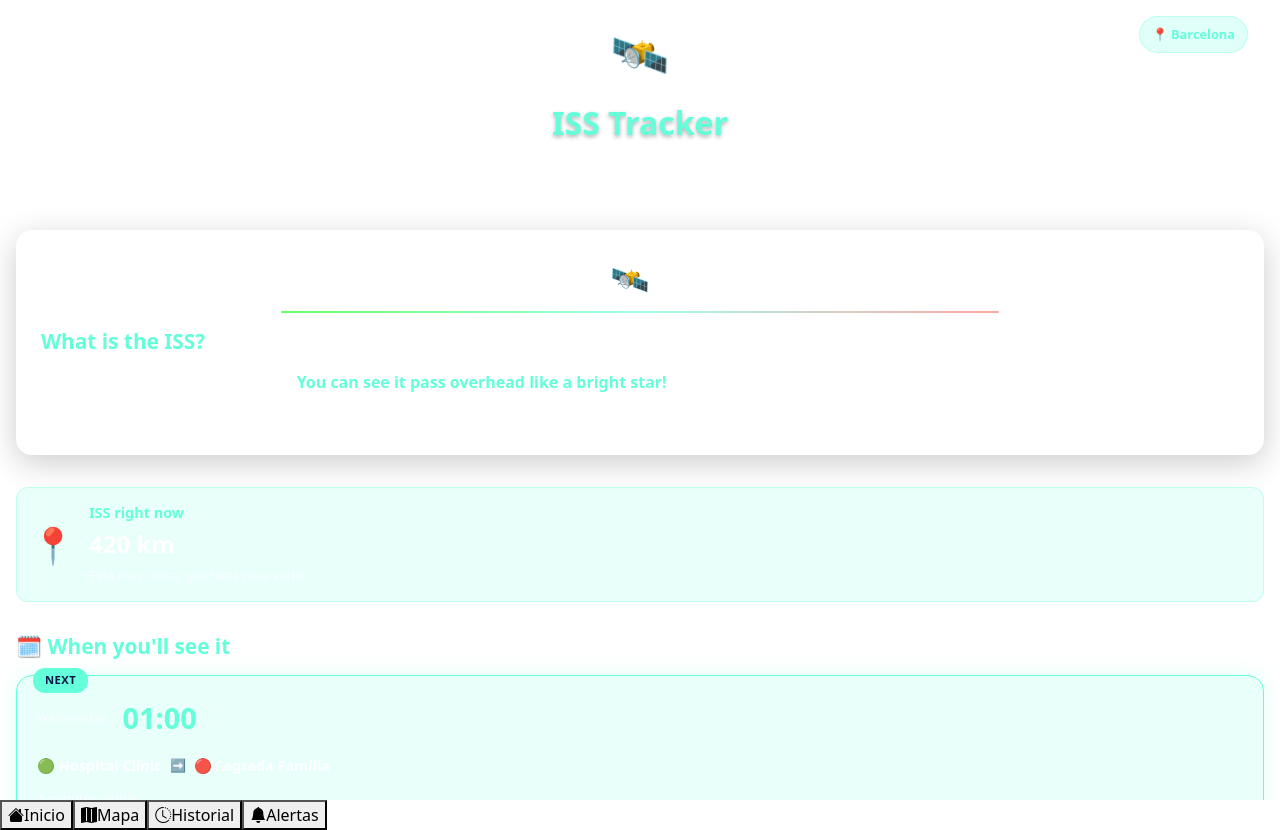
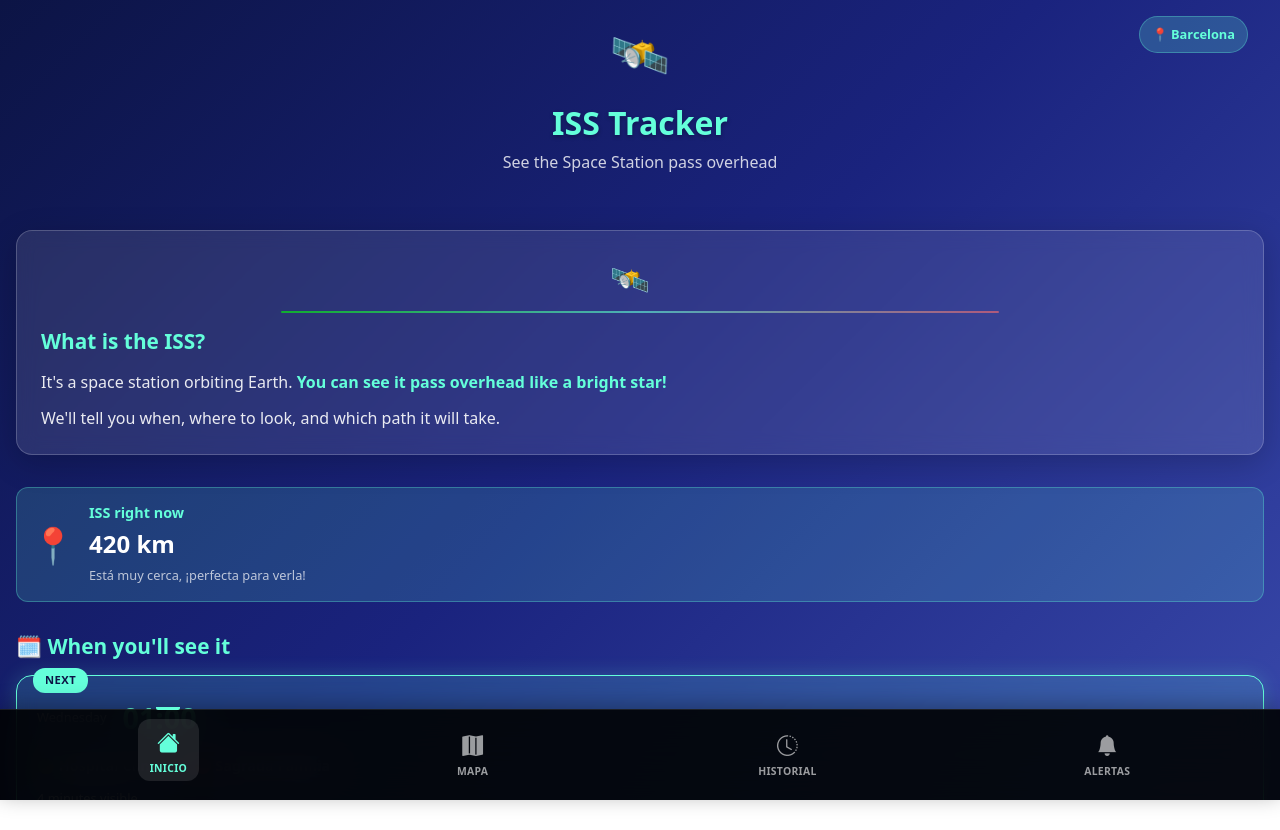
Before and after one commit to deuvede24/IssTracker, an Angular app: page /home in a window 1280 px wide. After the commit the page ends 800 px from the top, so only its background shows below. Built offline with nearby package versions, Linux system fonts and the light colour scheme.

Commit message:
refactor: compact pass info into single bar & polish UI

```diff
--- a/src/app/app.component.scss
+++ b/src/app/app.component.scss
@@ -0,0 +1,148 @@
+// app.component.scss - BOTTOM NAVIGATION LAYOUT
+.app-container {
+  display: flex;
+  flex-direction: column;
+  height: 100vh;
+  background: linear-gradient(135deg, #0c1445 0%, #1a237e 50%, #3949ab 100%);
+  overflow: hidden;
+}
+
+// MAIN CONTENT - Ocupa todo el espacio disponible
+.main-content {
+  flex: 1;
+  overflow: hidden;
+  position: relative;
+  padding-bottom: 0; // Sin padding, el bottom nav es fijo
+}
+
+// BOTTOM NAVIGATION BAR
+.bottom-nav {
+  display: flex;
+  justify-content: space-around;
+  align-items: center;
+  background: rgba(0,0,0,0.9);
+  backdrop-filter: blur(20px);
+  border-top: 1px solid rgba(255,255,255,0.1);
+  padding: 0.75rem 1rem 1.5rem; // Extra padding abajo para el "home indicator"
+  position: fixed;
+  bottom: 0;
+  left: 0;
+  right: 0;
+  z-index: 1000;
+
+  // Efecto glassmorphism
+  box-shadow: 0 -4px 20px rgba(0,0,0,0.3);
+}
+
+.nav-item {
+  display: flex;
+  flex-direction: column;
+  align-items: center;
+  justify-content: center;
+  gap: 0.25rem;
+  background: transparent;
+  border: none;
+  color: rgba(255,255,255,0.6);
+  cursor: pointer;
+  transition: all 0.3s ease;
+  padding: 0.5rem 0.75rem;
+  border-radius: 12px;
+  min-width: 60px;
+  position: relative;
+
+  &:hover {
+    color: rgba(255,255,255,0.8);
+    background: rgba(255,255,255,0.05);
+    transform: translateY(-2px);
+  }
+
+  &.active {
+    color: var(--item-color, #64ffda);
+    background: rgba(255,255,255,0.1);
+    transform: translateY(-3px);
+
+    .nav-icon {
+      transform: scale(1.1);
+    }
+
+    // Indicador activo encima
+    &::before {
+      content: '';
+      position: absolute;
+      top: -0.75rem;
+      left: 50%;
+      transform: translateX(-50%);
+      width: 24px;
+      height: 3px;
+      background: var(--item-color, #64ffda);
+      border-radius: 0 0 2px 2px;
+    }
+  }
+
+  &:active {
+    transform: translateY(-1px) scale(0.95);
+  }
+}
+
+.nav-icon {
+  font-size: 1.3rem;
+  transition: transform 0.2s ease;
+}
+
+.nav-label {
+  font-size: 0.65rem;
+  font-weight: 600;
+  text-transform: uppercase;
+  letter-spacing: 0.3px;
+  line-height: 1;
+}
+
+// RESPONSIVE ADJUSTMENTS
+@media (max-width: 480px) {
+  .bottom-nav {
+    padding: 0.5rem 0.5rem 1.25rem;
+  }
+
+  .nav-item {
+    padding: 0.5rem 0.5rem;
+    min-width: 50px;
+    gap: 0.2rem;
+  }
+
+  .nav-icon {
+    font-size: 1.2rem;
+  }
+
+  .nav-label {
+    font-size: 0.6rem;
+  }
+}
+
+@media (max-width: 360px) {
+  .nav-label {
+    display: none; // En pantallas muy pequeñas, solo iconos
+  }
+
+  .nav-icon {
+    font-size: 1.4rem; // Iconos más grandes cuando no hay texto
+  }
+
+  .nav-item {
+    gap: 0;
+    padding: 0.75rem 0.5rem;
+  }
+}
+
+// Safe area para iPhone con home indicator
+@supports (padding-bottom: env(safe-area-inset-bottom)) {
+  .bottom-nav {
+    padding-bottom: calc(1rem + env(safe-area-inset-bottom));
+  }
+}
+
+// PWA - Cuando se instala como app
+@media (display-mode: standalone) {
+  .bottom-nav {
+    padding-bottom: 1.5rem; // Más espacio en modo app
+  }
+}
--- a/src/index.html
+++ b/src/index.html
@@ -3,9 +3,14 @@
 <head>
   <meta charset="utf-8">
   <title>IssTracker</title>
+   <!-- Placeholder para el token -->
+  <script id="inject-env">
+    window.env = {};
+  </script>
   <base href="/">
   <meta name="viewport" content="width=device-width, initial-scale=1">
   <link rel="icon" type="image/x-icon" href="favicon.ico">
+  <link rel="stylesheet" href="https://cdn.jsdelivr.net/npm/bootstrap-icons@1.11.0/font/bootstrap-icons.css">
 </head>
 <body>
   <app-root></app-root>
```
